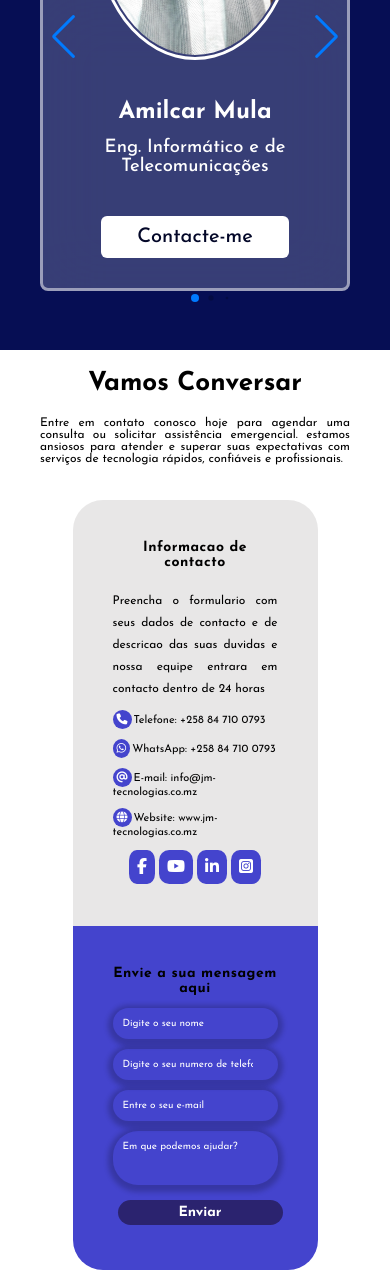
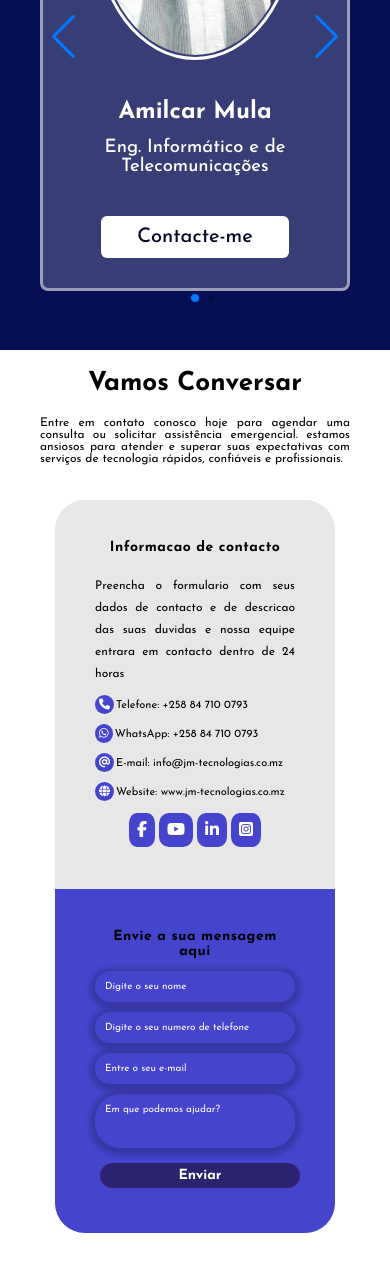
Before and after one commit to Amilcarmhula/jm-tecnologias, a React (Create React App) app: page / in a window 390 px wide. Shown: the part 1170-2440 px from the top of the page. After the commit the page ends 2403 px from the top, so only its background shows below. Built offline with nearby package versions, Linux system fonts and the light colour scheme.

Commit message:
Actualizacao da componente equipe

```diff
--- a/src/components/contacto/contactoStyle.css
+++ b/src/components/contacto/contactoStyle.css
@@ -175,7 +175,7 @@ a {
 
     .info-wrap {
         border-radius: 30px 30px 0px 0px;
-        width: 70%;
+        width: 80%;
     }
 
 
@@ -212,7 +212,7 @@ a {
 
     .form-wrap {
         border-radius: 0px 0px 30px 30px;
-        width: 70%;
+        width: 80%;
     }
 
     .form-title {
```
